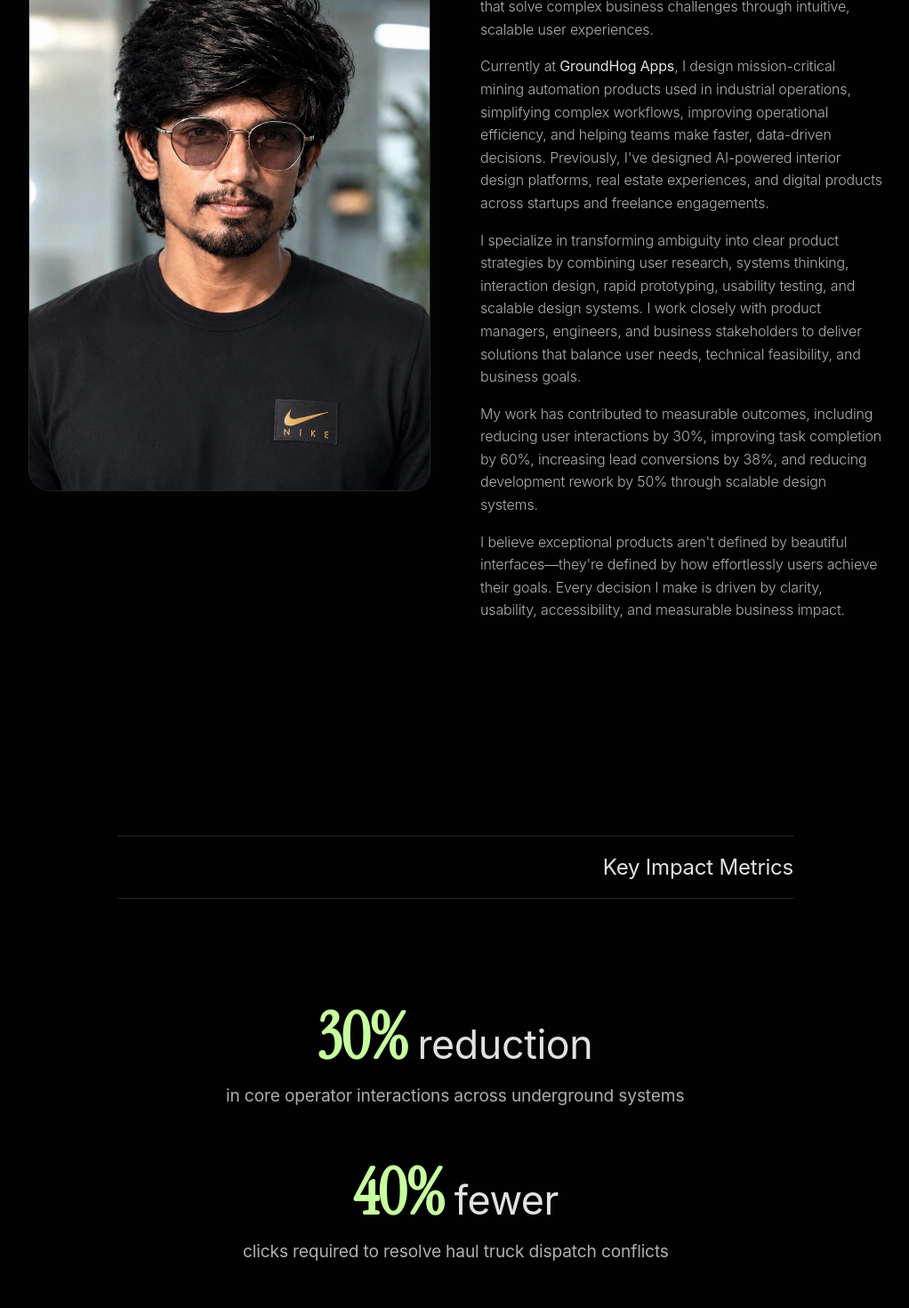
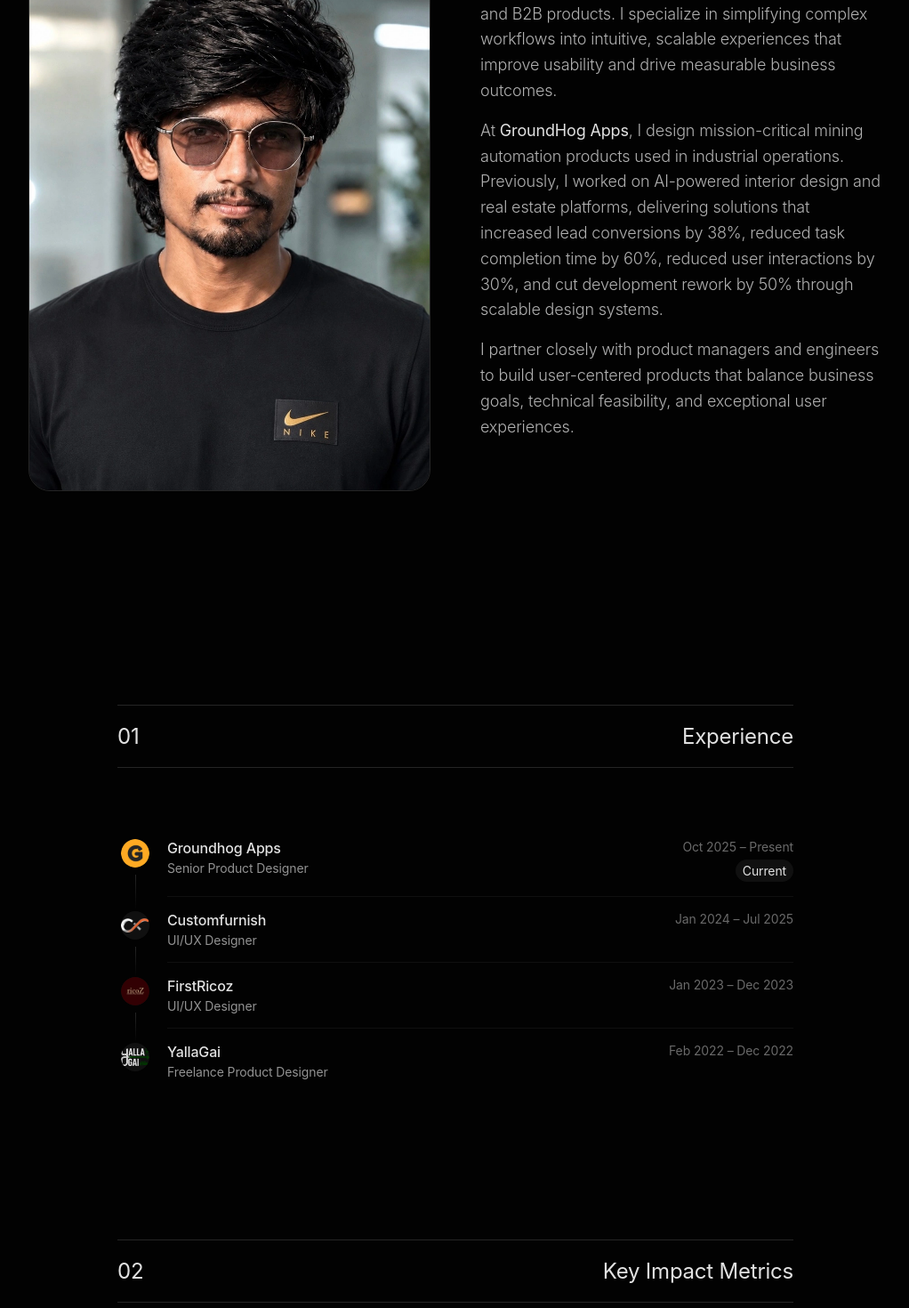
Before and after one commit to saichittala/React-Portfolio, a React (Create React App) app: page /#/about in a window 1280 px wide. Shown: the part 240-1710 px from the top of the page at 89% size, without its empty margins (128-1150 px from the left). Built offline with nearby package versions, Linux system fonts and the light colour scheme; a web font is replaced by a local one.

Commit message:
feat: update About page bio to the final concise copy

```diff
--- a/src/pages/about.js
+++ b/src/pages/about.js
@@ -19,40 +19,22 @@ function About() {
                                 <img src="img/profile-new.webp" alt="" className="fade-inn" loading="lazy" />
                                 <div className='df-g8 gap-36 fd-c width-100'>
                                     <div className='flex-col-g16-mt24' style={{ gap: '20px', marginTop: 0 }}>
-                                        <p className='width-100' style={{ fontSize: 'var(--font-size-base)', lineHeight: '1.6', margin: 0 }}>
-                                            I'm a Senior Product Designer with 4+ years of experience designing enterprise SaaS, AI-powered, and B2B products that solve complex business challenges through intuitive, scalable user experiences.
+                                        <p className='width-100' style={{ fontSize: 'var(--font-size-md)', lineHeight: '1.6', margin: 0 }}>
+                                            I'm a Senior Product Designer with 4+ years of experience designing enterprise SaaS, AI-powered, and B2B products. I specialize in simplifying complex workflows into intuitive, scalable experiences that improve usability and drive measurable business outcomes.
                                         </p>
-                                        <p className='width-100' style={{ fontSize: 'var(--font-size-base)', lineHeight: '1.6', margin: 0 }}>
-                                            Currently at <a className='cursor-link' href='https://www.groundhogapps.com/' target='blank'>GroundHog Apps</a>, I design mission-critical mining automation products used in industrial operations, simplifying complex workflows, improving operational efficiency, and helping teams make faster, data-driven decisions. Previously, I've designed AI-powered interior design platforms, real estate experiences, and digital products across startups and freelance engagements.
+                                        <p className='width-100' style={{ fontSize: 'var(--font-size-md)', lineHeight: '1.6', margin: 0 }}>
+                                            At <a className='cursor-link' href='https://www.groundhogapps.com/' target='blank'>GroundHog Apps</a>, I design mission-critical mining automation products used in industrial operations. Previously, I worked on AI-powered interior design and real estate platforms, delivering solutions that increased lead conversions by 38%, reduced task completion time by 60%, reduced user interactions by 30%, and cut development rework by 50% through scalable design systems.
                                         </p>
-                                        <p className='width-100' style={{ fontSize: 'var(--font-size-base)', lineHeight: '1.6', margin: 0 }}>
-                                            I specialize in transforming ambiguity into clear product strategies by combining user research, systems thinking, interaction design, rapid prototyping, usability testing, and scalable design systems. I work closely with product managers, engineers, and business stakeholders to deliver solutions that balance user needs, technical feasibility, and business goals.
-                                        </p>
-                                        <p className='width-100' style={{ fontSize: 'var(--font-size-base)', lineHeight: '1.6', margin: 0 }}>
-                                            My work has contributed to measurable outcomes, including reducing user interactions by 30%, improving task completion by 60%, increasing lead conversions by 38%, and reducing development rework by 50% through scalable design systems.
-                                        </p>
-                                        <p className='width-100' style={{ fontSize: 'var(--font-size-base)', lineHeight: '1.6', margin: 0 }}>
-                                            I believe exceptional products aren't defined by beautiful interfaces—they're defined by how effortlessly users achieve their goals. Every decision I make is driven by clarity, usability, accessibility, and measurable business impact.
+                                        <p className='width-100' style={{ fontSize: 'var(--font-size-md)', lineHeight: '1.6', margin: 0 }}>
+                                            I partner closely with product managers and engineers to build user-centered products that balance business goals, technical feasibility, and exceptional user experiences.
                                         </p>
                                     </div>
                                 </div>
                             </div>
-                            <div className="about-metrics-section fade-inn">
-                                <ProjectImpact
-                                    sectionNumber=""
-                                    title="Key Impact Metrics"
-                                    metrics={[
-                                        { number: "30%", unit: "reduction", description: "in core operator interactions across underground systems" },
-                                        { number: "40%", unit: "fewer", description: "clicks required to resolve haul truck dispatch conflicts" },
-                                        { number: "50%", unit: "faster", description: "onboarding setup and course completion time" },
-                                        { number: "15s", unit: "reduction", description: "in operator response latency to critical dispatch alerts" }
-                                    ]}
-                                />
-                            </div>
                             <div className="about-experience-section fade-inn" style={{ marginTop: '80px', width: '100%' }}>
                                 <div className="project-details padding-top-unset">
                                     <div className="project-breif-heading width-800 fade-inn">
-                                        <span>05</span>
+                                        <span>01</span>
                                         <span>Experience</span>
                                     </div>
                                     <div className="content-div-main fade-inn width-800" style={{ paddingBottom: 0 }}>
@@ -110,6 +92,19 @@ function About() {
                                     </div>
                                 </div>
                             </div>
+                            <div className="about-metrics-section fade-inn">
+                                <ProjectImpact
+                                    sectionNumber="02"
+                                    title="Key Impact Metrics"
+                                    metrics={[
+                                        { number: "30%", unit: "reduction", description: "in core operator interactions across underground systems" },
+                                        { number: "40%", unit: "fewer", description: "clicks required to resolve haul truck dispatch conflicts" },
+                                        { number: "50%", unit: "faster", description: "onboarding setup and course completion time" },
+                                        { number: "15s", unit: "reduction", description: "in operator response latency to critical dispatch alerts" }
+                                    ]}
+                                />
+                            </div>
+
                         </div>
                         {/* Hero CTA Section */}
                         <div className="hero-cta-section fade-in">
```
